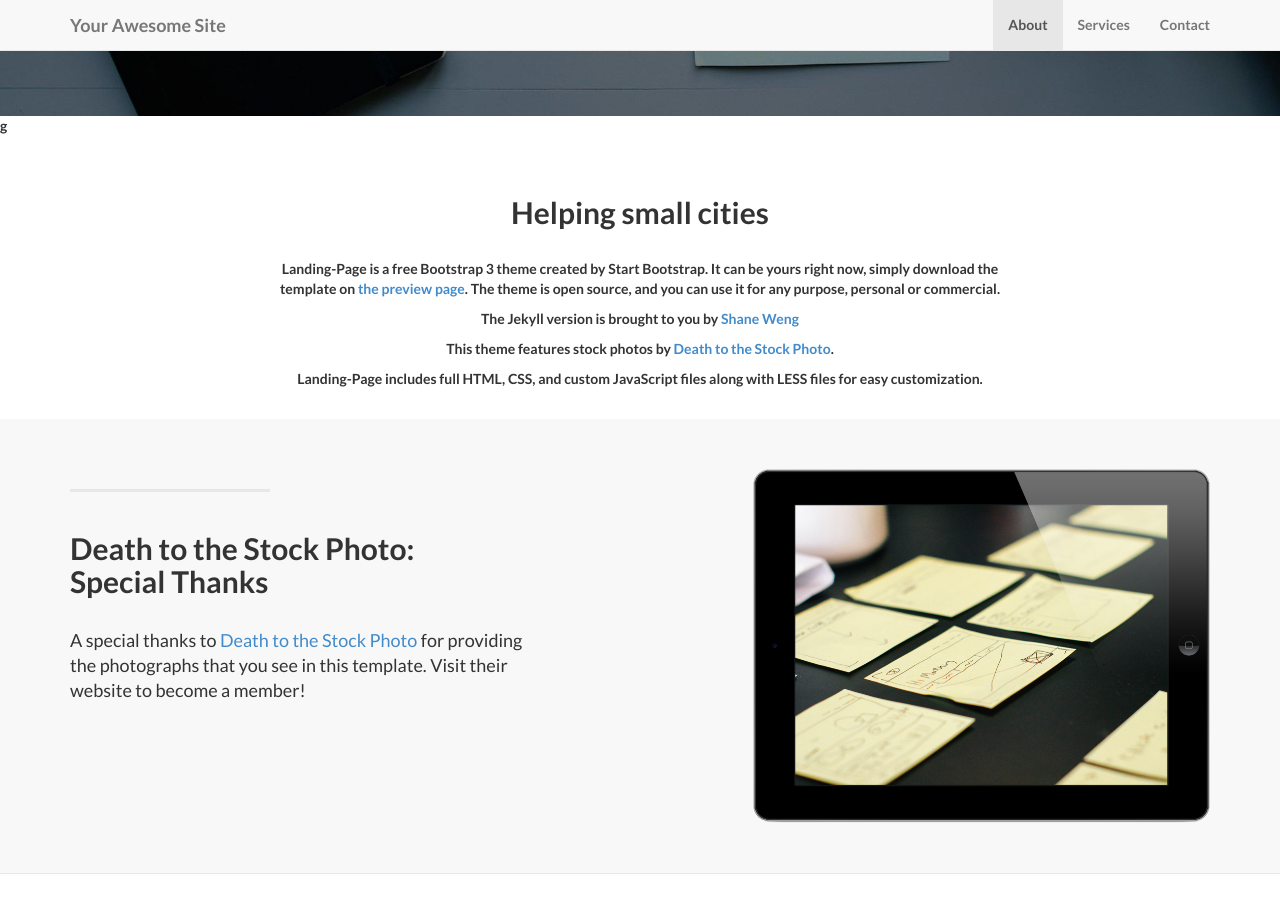
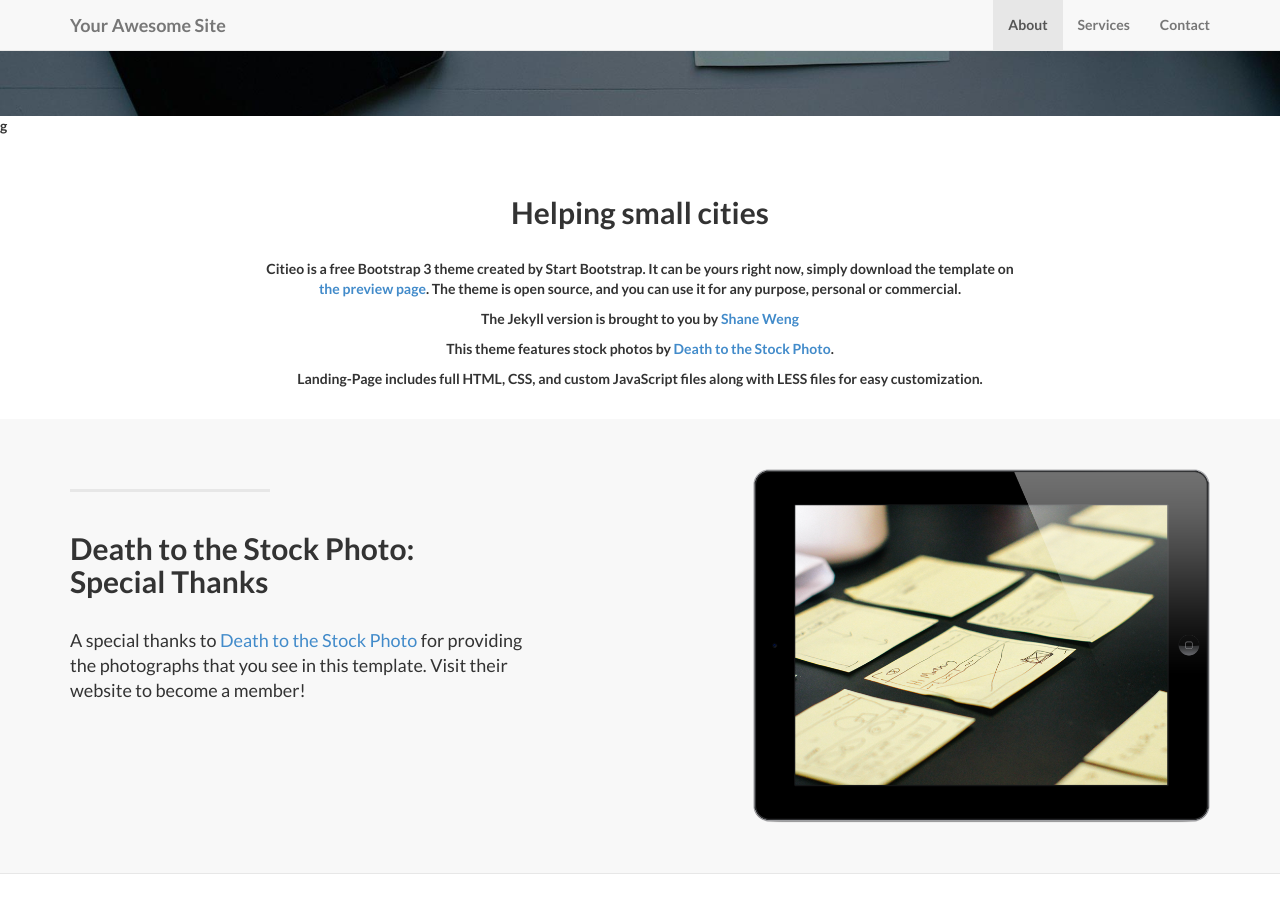
Before and after one commit to freehunter/citieo, a Jekyll site: the page built from index.md, in a window 1280 px wide and 900 px high, scrolled down 615 px. Built offline with Jekyll 4.4.1, drawn with Linux system fonts in a browser that asks for light colours; our own code applies the rules of GitHub Pages for plain Markdown files.

Commit message:
Update about.html

```diff
--- a/_includes/about.html
+++ b/_includes/about.html
@@ -5,7 +5,7 @@ g    <!-- About Section -->
               <br/><br/>
               <h2>Helping small cities</h2>
               <br/>
-                <p>Landing-Page is a free Bootstrap 3 theme created by Start Bootstrap. It can be yours right now, simply download the template on <a href="http://startbootstrap.com/template-overviews/landing-page/">the preview page</a>. The theme is open source, and you can use it for any purpose, personal or commercial.</p>
+                <p>Citieo is a free Bootstrap 3 theme created by Start Bootstrap. It can be yours right now, simply download the template on <a href="http://startbootstrap.com/template-overviews/landing-page/">the preview page</a>. The theme is open source, and you can use it for any purpose, personal or commercial.</p>
                 <p>The Jekyll version is brought to you by <a href="https://github.com/swcool">Shane Weng</a></p>
                 <p>This theme features stock photos by <a href="http://join.deathtothestockphoto.com//">Death to the Stock Photo</a>.</p>
                 <p>Landing-Page includes full HTML, CSS, and custom JavaScript files along with LESS files for easy customization.</p>
```
